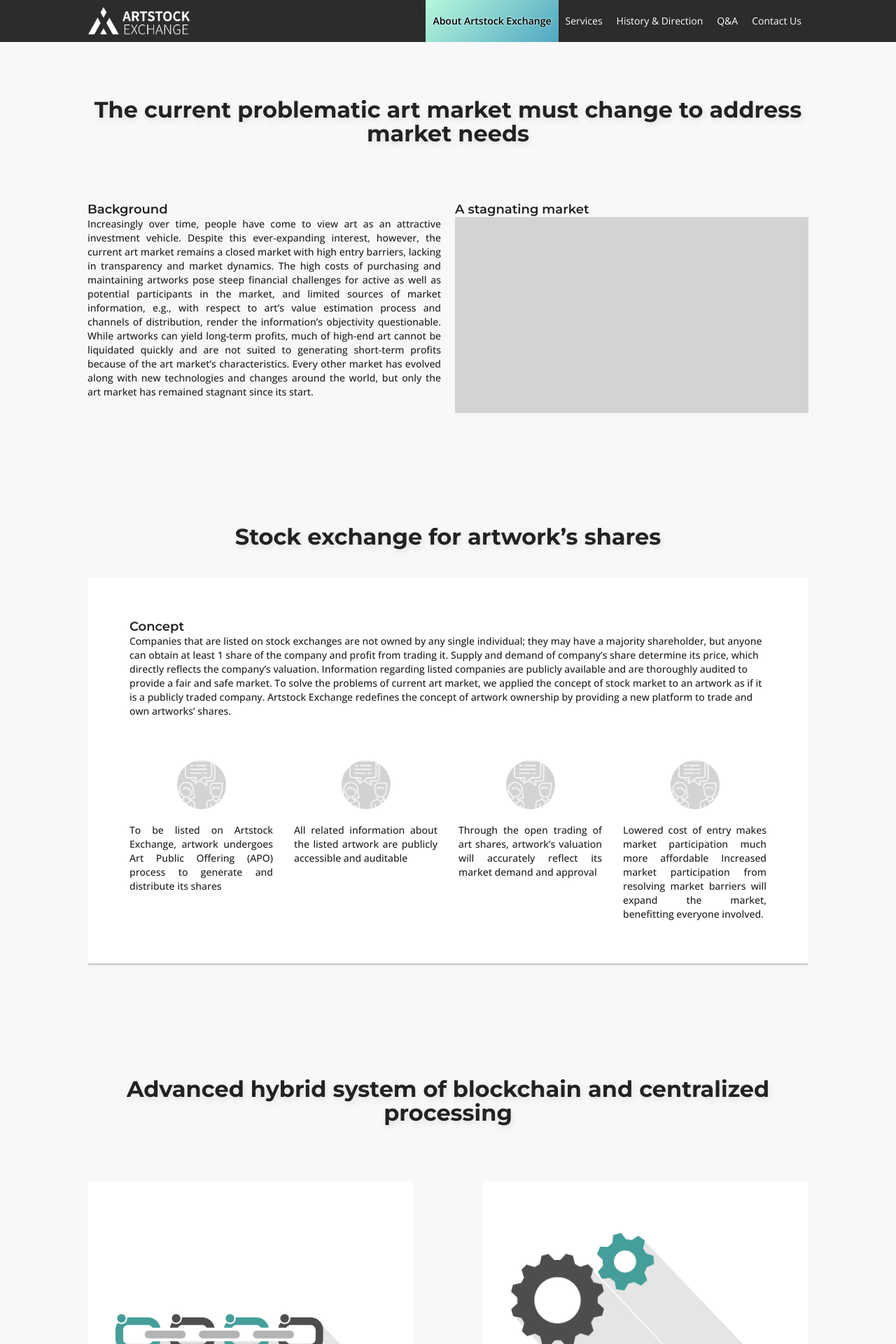
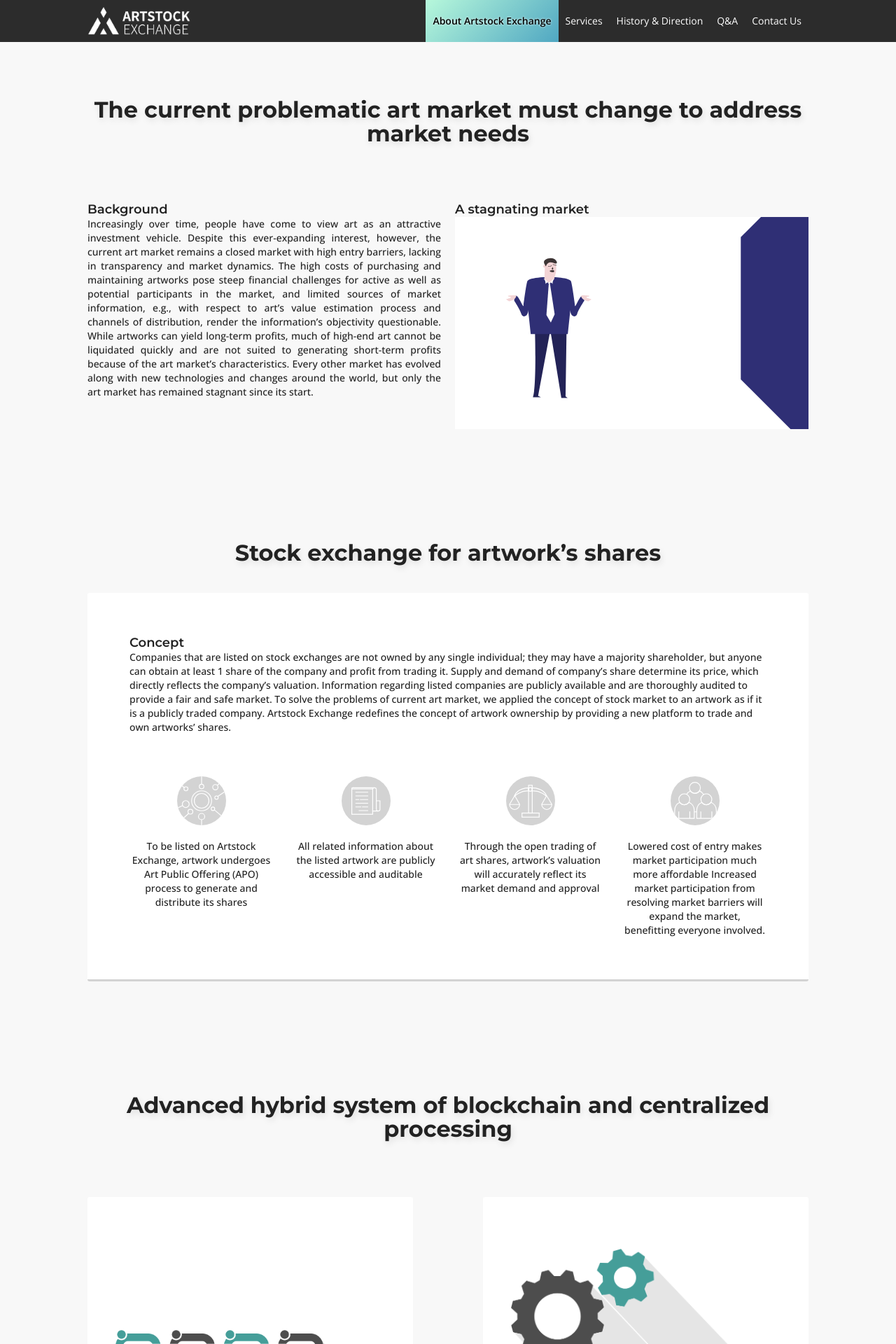
Before and after one commit to volgorean/artstock, a Jekyll site: the page built from index.html, in a window 1280 px wide. Shown: the top 1920 px of the page at 70% size. Built offline with Jekyll 4.4.1, drawn with Linux system fonts in a browser that asks for light colours.

Commit message:
added images

```diff
--- a/css/index.scss
+++ b/css/index.scss
@@ -6,6 +6,15 @@
 
   p {
     text-align: justify;
+  }
+
+  .stagnation {
+    width: 100%;
+    padding-bottom: 60%;
+    background: url(../images/stagnation.svg), white;
+    background-size: cover;
+    background-position: center;
+    background-repeat: no-repeat;
   }
 
   .flexi-c > .flexi-i:last-child {
@@ -38,7 +47,7 @@
     border-bottom: 3px solid lightgray;
 
     .quad-item {
-      text-align: justify;
+      text-align: center;
 
       .icon {
         display: block;
--- a/index.html
+++ b/index.html
@@ -18,7 +18,7 @@ name: index
       <div class="flexi-i">
         <h4>A stagnating market</h4>
 
-        <div class="temp_block"></div>
+        <div class="stagnation"></div>
       </div>
     </div>
   </div>
@@ -37,22 +37,22 @@ name: index
 
       <div class="flexi-c r">
         <div class="flexi-i quad-item">
-          <img class="icon" src="images/conversation.svg"></img>
+          <img class="icon" src="images/quad/out.svg"></img>
           <p>To be listed on Artstock Exchange, artwork undergoes Art Public Offering (APO) process to generate and distribute its shares</p>
         </div>
 
         <div class="flexi-i quad-item">
-          <img class="icon" src="images/conversation.svg"></img>
+          <img class="icon" src="images/quad/open.svg"></img>
           <p>All related information about the listed artwork are publicly accessible and auditable</p>
         </div>
 
         <div class="flexi-i quad-item">
-          <img class="icon" src="images/conversation.svg"></img>
+          <img class="icon" src="images/quad/scales.svg"></img>
           <p>Through the open trading of art shares, artwork’s valuation will accurately reflect its market demand and approval</p>
         </div>
 
         <div class="flexi-i quad-item">
-          <img class="icon" src="images/conversation.svg"></img>
+          <img class="icon" src="images/quad/people.svg"></img>
           <p>Lowered cost of entry makes market participation much more affordable Increased market participation from resolving market barriers will expand the market, benefitting everyone involved.</p>
         </div>
       </div>
```
Also changed, not shown: images/quad/open.svg (added), images/quad/out.svg (added), images/quad/people.svg (added), images/quad/scales.svg (added), images/stagnation.svg (added).
